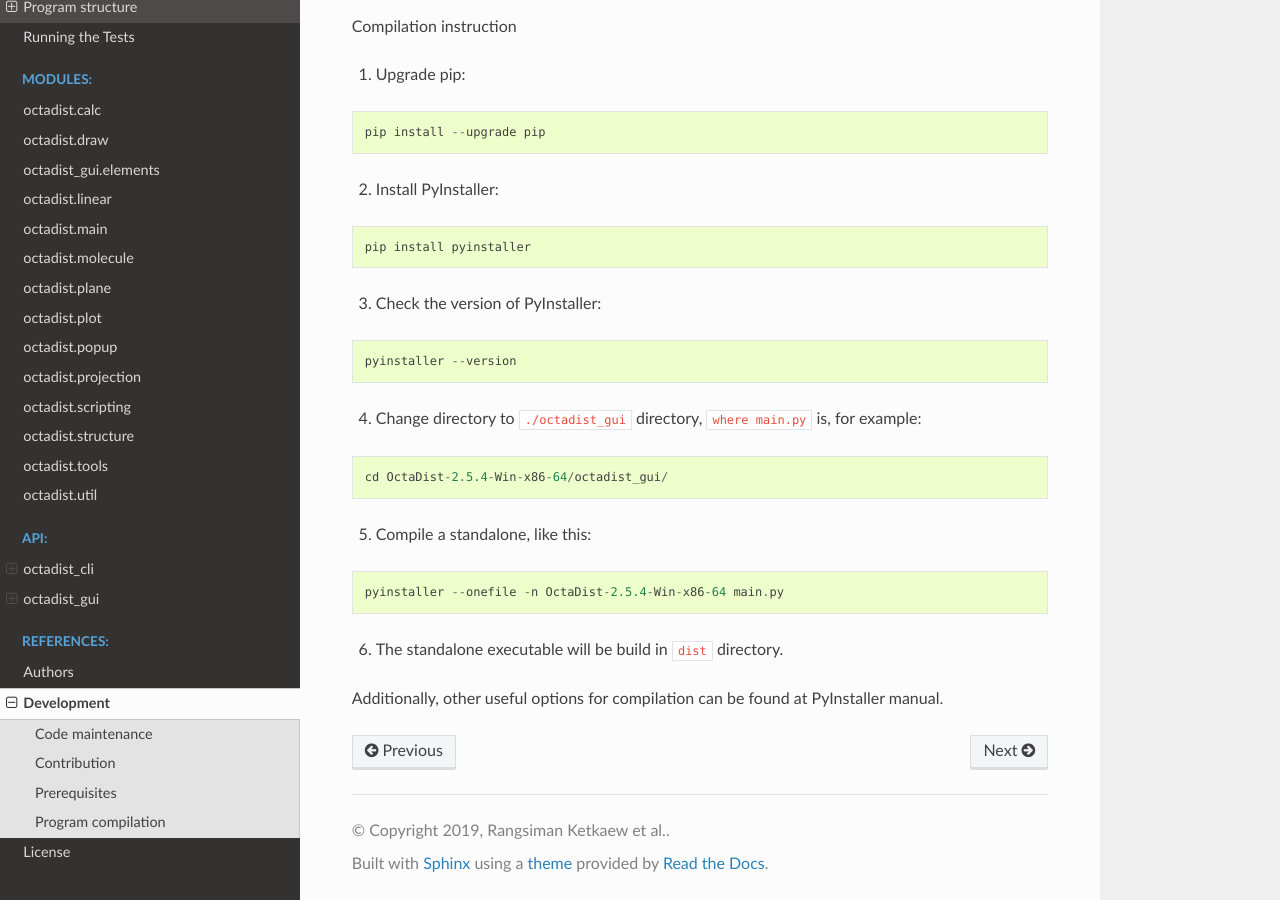
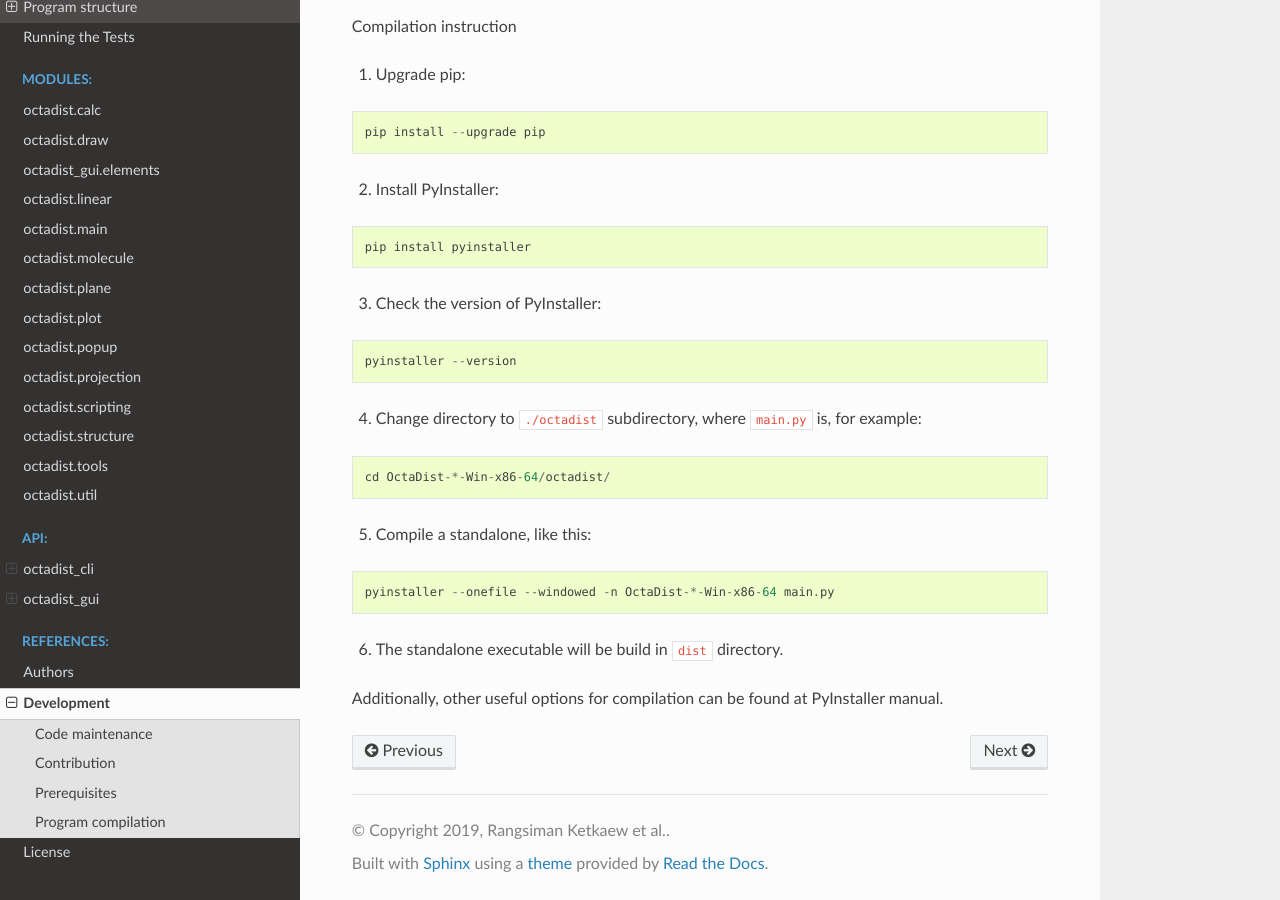
Before and after one commit to OctaDist/OctaDist, a Sphinx documentation site: the page built from docs/reference/development.rst, in a window 1280 px wide and 900 px high, scrolled down 1249 px. Built offline with Sphinx 7.4.7 and the Read the Docs theme 2.0.0, drawn with Linux system fonts in a browser that asks for light colours.

Commit message:
Updated docs.

```diff
--- a/docs/reference/development.rst
+++ b/docs/reference/development.rst
@@ -82,17 +82,17 @@ Compilation instruction
 
    pyinstaller --version
 
-4. Change directory to ``./octadist_gui`` directory, ``where main.py`` is, for example:
+4. Change directory to ``./octadist`` subdirectory, where ``main.py`` is, for example:
 
 ::
 
-   cd OctaDist-2.5.4-Win-x86-64/octadist_gui/
+   cd OctaDist-*-Win-x86-64/octadist/
 
 5. Compile a standalone, like this:
 
 ::
 
-   pyinstaller --onefile -n OctaDist-2.5.4-Win-x86-64 main.py
+   pyinstaller --onefile --windowed -n OctaDist-*-Win-x86-64 main.py
 
 6. The standalone executable will be build in ``dist`` directory.
 
```
